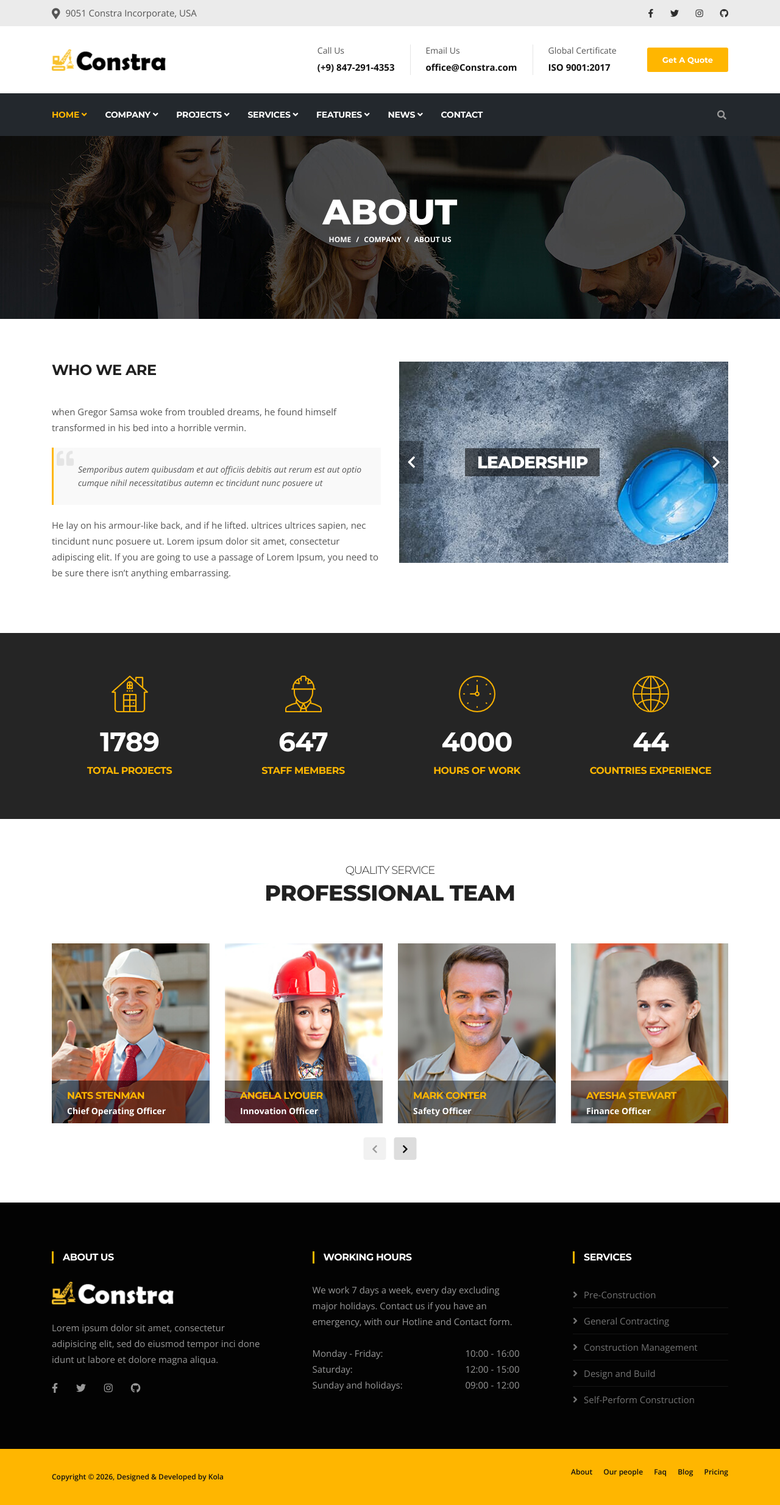
After one commit to Kolad3/gpart, a Flask app: page /about/ in a window 1280 px wide. The commit adds this page. Shown: the whole page at 61% size. Run offline with Flask 3, Linux system fonts and the light colour scheme; some libraries are stand-ins or nearby versions.

Commit message:
created the pages for the navigation pane and successfully linked them to the backend routes while utilizing the template structure

```diff
--- a/pkg/routes.py
+++ b/pkg/routes.py
@@ -4,3 +4,15 @@ from flask import render_template
 @app.route('/')
 def home():
     return render_template('index.html')
+
+@app.route('/about/')
+def about():
+    return render_template('about.html')
+
+@app.route('/team/')
+def team():
+    return render_template('team.html')
+
+@app.route('/testimonials/')
+def testimonials():
+    return render_template('testimonials.html')
--- /dev/null
+++ b/pkg/templates/about.html
@@ -0,0 +1,257 @@
+{% extends "template.html" %}
+{% block content %}
+<div id="banner-area" class="banner-area" style="background-image:url(/static/images/banner/banner1.jpg)">
+  <div class="banner-text">
+    <div class="container">
+        <div class="row">
+          <div class="col-lg-12">
+              <div class="banner-heading">
+                <h1 class="banner-title">About</h1>
+                <nav aria-label="breadcrumb">
+                    <ol class="breadcrumb justify-content-center">
+                      <li class="breadcrumb-item"><a href="#">Home</a></li>
+                      <li class="breadcrumb-item"><a href="#">company</a></li>
+                      <li class="breadcrumb-item active" aria-current="page">About Us</li>
+                    </ol>
+                </nav>
+              </div>
+          </div><!-- Col end -->
+        </div><!-- Row end -->
+    </div><!-- Container end -->
+  </div><!-- Banner text end -->
+</div><!-- Banner area end -->
+
+<section id="main-container" class="main-container">
+  <div class="container">
+    <div class="row">
+        <div class="col-lg-6">
+          <h3 class="column-title">Who We Are</h3>
+          <p>when Gregor Samsa woke from troubled dreams, he found himself transformed in his bed into a horrible vermin.</p>
+          <blockquote><p>Semporibus autem quibusdam et aut officiis debitis aut rerum est aut optio cumque nihil necessitatibus autemn ec tincidunt nunc posuere ut</p></blockquote>
+          <p>He lay on his armour-like  back, and if he lifted. ultrices ultrices sapien, nec tincidunt nunc posuere ut. Lorem ipsum dolor sit amet, consectetur adipiscing elit. If you are going to use a passage of Lorem Ipsum, you need to be sure there isn’t anything embarrassing.</p>
+
+        </div><!-- Col end -->
+
+        <div class="col-lg-6 mt-5 mt-lg-0">
+
+          <div id="page-slider" class="page-slider small-bg">
+
+              <div class="item" style="background-image:url(/static/images/slider-pages/slide-page1.jpg)">
+                <div class="container">
+                    <div class="box-slider-content">
+                      <div class="box-slider-text">
+                          <h2 class="box-slide-title">Leadership</h2>
+                      </div>
+                    </div>
+                </div>
+              </div><!-- Item 1 end -->
+
+              <div class="item" style="background-image:url(/static/images/slider-pages/slide-page2.jpg)">
+                <div class="container">
+                    <div class="box-slider-content">
+                      <div class="box-slider-text">
+                          <h2 class="box-slide-title">Relationships</h2>
+                      </div>
+                    </div>
+                </div>
+              </div><!-- Item 1 end -->
+
+              <div class="item" style="background-image:url(/static/images/slider-pages/slide-page3.jpg)">
+                <div class="container">
+                    <div class="box-slider-content">
+                      <div class="box-slider-text">
+                          <h2 class="box-slide-title">Performance</h2>
+                      </div>
+                    </div>
+                </div>
+              </div><!-- Item 1 end -->
+          </div><!-- Page slider end-->
+
+
+        </div><!-- Col end -->
+    </div><!-- Content row end -->
+
+  </div><!-- Container end -->
+</section><!-- Main container end -->
+
+
+<section id="facts" class="facts-area dark-bg">
+  <div class="container">
+    <div class="facts-wrapper">
+        <div class="row">
+          <div class="col-md-3 col-sm-6 ts-facts">
+              <div class="ts-facts-img">
+                <img loading="lazy" src="/static/images/icon-image/fact1.png" alt="facts-img">
+              </div>
+              <div class="ts-facts-content">
+                <h2 class="ts-facts-num"><span class="counterUp" data-count="1789">0</span></h2>
+                <h3 class="ts-facts-title">Total Projects</h3>
+              </div>
+          </div><!-- Col end -->
+
+          <div class="col-md-3 col-sm-6 ts-facts mt-5 mt-sm-0">
+              <div class="ts-facts-img">
+                <img loading="lazy" src="/static/images/icon-image/fact2.png" alt="facts-img">
+              </div>
+              <div class="ts-facts-content">
+                <h2 class="ts-facts-num"><span class="counterUp" data-count="647">0</span></h2>
+                <h3 class="ts-facts-title">Staff Members</h3>
+              </div>
+          </div><!-- Col end -->
+
+          <div class="col-md-3 col-sm-6 ts-facts mt-5 mt-md-0">
+              <div class="ts-facts-img">
+                <img loading="lazy" src="/static/images/icon-image/fact3.png" alt="facts-img">
+              </div>
+              <div class="ts-facts-content">
+                <h2 class="ts-facts-num"><span class="counterUp" data-count="4000">0</span></h2>
+                <h3 class="ts-facts-title">Hours of Work</h3>
+              </div>
+          </div><!-- Col end -->
+
+          <div class="col-md-3 col-sm-6 ts-facts mt-5 mt-md-0">
+              <div class="ts-facts-img">
+                <img loading="lazy" src="/static/images/icon-image/fact4.png" alt="facts-img">
+              </div>
+              <div class="ts-facts-content">
+                <h2 class="ts-facts-num"><span class="counterUp" data-count="44">0</span></h2>
+                <h3 class="ts-facts-title">Countries Experience</h3>
+              </div>
+          </div><!-- Col end -->
+
+        </div> <!-- Facts end -->
+    </div>
+    <!--/ Content row end -->
+  </div>
+  <!--/ Container end -->
+</section><!-- Facts end -->
+
+<section id="ts-team" class="ts-team">
+  <div class="container">
+    <div class="row text-center">
+        <div class="col-lg-12">
+          <h2 class="section-title">Quality Service</h2>
+          <h3 class="section-sub-title">Professional Team</h3>
+        </div>
+    </div><!--/ Title row end -->
+
+    <div class="row">
+        <div class="col-lg-12">
+          <div id="team-slide" class="team-slide">
+              <div class="item">
+                <div class="ts-team-wrapper">
+                    <div class="team-img-wrapper">
+                      <img loading="lazy" class="w-100" src="/static/images/team/team1.jpg" alt="team-img">
+                    </div>
+                    <div class="ts-team-content">
+                      <h3 class="ts-name">Nats Stenman</h3>
+                      <p class="ts-designation">Chief Operating Officer</p>
+                      <p class="ts-description">Nats Stenman began his career in construction with boots on the ground</p>
+                      <div class="team-social-icons">
+                          <a target="_blank" href="#"><i class="fab fa-facebook-f"></i></a>
+                          <a target="_blank" href="#"><i class="fab fa-twitter"></i></a>
+                          <a target="_blank" href="#"><i class="fab fa-google-plus"></i></a>
+                          <a target="_blank" href="#"><i class="fab fa-linkedin"></i></a>
+                      </div><!--/ social-icons-->
+                    </div>
+                </div><!--/ Team wrapper end -->
+              </div><!-- Team 1 end -->
+
+              <div class="item">
+                <div class="ts-team-wrapper">
+                    <div class="team-img-wrapper">
+                      <img loading="lazy" class="w-100" src="/static/images/team/team2.jpg" alt="team-img">
+                    </div>
+                    <div class="ts-team-content">
+                      <h3 class="ts-name">Angela Lyouer</h3>
+                      <p class="ts-designation">Innovation Officer</p>
+                      <p class="ts-description">Nats Stenman began his career in construction with boots on the ground</p>
+                      <div class="team-social-icons">
+                          <a target="_blank" href="#"><i class="fab fa-facebook-f"></i></a>
+                          <a target="_blank" href="#"><i class="fab fa-twitter"></i></a>
+                          <a target="_blank" href="#"><i class="fab fa-linkedin"></i></a>
+                      </div><!--/ social-icons-->
+                    </div>
+                </div><!--/ Team wrapper end -->
+              </div><!-- Team 2 end -->
+
+              <div class="item">
+                <div class="ts-team-wrapper">
+                    <div class="team-img-wrapper">
+                      <img loading="lazy" class="w-100" src="/static/images/team/team3.jpg" alt="team-img">
+                    </div>
+                    <div class="ts-team-content">
+                      <h3 class="ts-name">Mark Conter</h3>
+                      <p class="ts-designation">Safety Officer</p>
+                      <p class="ts-description">Nats Stenman began his career in construction with boots on the ground</p>
+                      <div class="team-social-icons">
+                          <a target="_blank" href="#"><i class="fab fa-twitter"></i></a>
+                          <a target="_blank" href="#"><i class="fab fa-google-plus"></i></a>
+                          <a target="_blank" href="#"><i class="fab fa-linkedin"></i></a>
+                      </div><!--/ social-icons-->
+                    </div>
+                </div><!--/ Team wrapper end -->
+              </div><!-- Team 3 end -->
+
+              <div class="item">
+                <div class="ts-team-wrapper">
+                    <div class="team-img-wrapper">
+                      <img loading="lazy" class="w-100" src="/static/images/team/team4.jpg" alt="team-img">
+                    </div>
+                    <div class="ts-team-content">
+                      <h3 class="ts-name">Ayesha Stewart</h3>
+                      <p class="ts-designation">Finance Officer</p>
+                      <p class="ts-description">Nats Stenman began his career in construction with boots on the ground</p>
+                      <div class="team-social-icons">
+                          <a target="_blank" href="#"><i class="fab fa-facebook-f"></i></a>
+                          <a target="_blank" href="#"><i class="fab fa-twitter"></i></a>
+                          <a target="_blank" href="#"><i class="fab fa-google-plus"></i></a>
+                          <a target="_blank" href="#"><i class="fab fa-linkedin"></i></a>
+                      </div><!--/ social-icons-->
+                    </div>
+                </div><!--/ Team wrapper end -->
+              </div><!-- Team 4 end -->
+
+              <div class="item">
+                <div class="ts-team-wrapper">
+                    <div class="team-img-wrapper">
+                      <img loading="lazy" class="w-100" src="/static/images/team/team5.jpg" alt="team-img">
+                    </div>
+                    <div class="ts-team-content">
+                      <h3 class="ts-name">Dave Clarkte</h3>
+                      <p class="ts-designation">Civil Engineer</p>
+                      <p class="ts-description">Nats Stenman began his career in construction with boots on the ground</p>
+                      <div class="team-social-icons">
+                          <a target="_blank" href="#"><i class="fab fa-twitter"></i></a>
+                          <a target="_blank" href="#"><i class="fab fa-google-plus"></i></a>
+                          <a target="_blank" href="#"><i class="fab fa-linkedin"></i></a>
+                      </div><!--/ social-icons-->
+                    </div>
+                </div><!--/ Team wrapper end -->
+              </div><!-- Team 5 end -->
+
+              <div class="item">
+                <div class="ts-team-wrapper">
+                    <div class="team-img-wrapper">
+                      <img loading="lazy" class="w-100" src="/static/images/team/team6.jpg" alt="team-img">
+                    </div>
+                    <div class="ts-team-content">
+                      <h3 class="ts-name">Elton Joe</h3>
+                      <p class="ts-designation">Site Supervisor</p>
+                      <p class="ts-description">Nats Stenman began his career in construction with boots on the ground</p>
+                      <div class="team-social-icons">
+                          <a target="_blank" href="#"><i class="fab fa-facebook-f"></i></a>
+                          <a target="_blank" href="#"><i class="fab fa-twitter"></i></a>
+                          <a target="_blank" href="#"><i class="fab fa-google-plus"></i></a>
+                          <a target="_blank" href="#"><i class="fab fa-linkedin"></i></a>
+                      </div><!--/ social-icons-->
+                    </div>
+                </div><!--/ Team wrapper end -->
+              </div><!-- Team 6 end -->
+
+          </div><!-- Team slide end -->
+        </div>
+    </div><!--/ Content row end -->
+  </div><!--/ Container end -->
+</section><!--/ Team end -->
+{% endblock %}
--- a/pkg/templates/template.html
+++ b/pkg/templates/template.html
@@ -163,17 +163,16 @@ FACEBOOK: https://www.facebook.com/themefisher
                       <li class="nav-item dropdown active">
                           <a href="#" class="nav-link dropdown-toggle" data-toggle="dropdown">Home <i class="fa fa-angle-down"></i></a>
                           <ul class="dropdown-menu" role="menu">
-                            <li class="active"><a href="index.html">Home One</a></li>
-                            <li><a href="index-2.html">Home Two</a></li>
+                            <li class="active"><a href="{{ url_for('home') }}">Home page</a></li>
                           </ul>
                       </li>
 
                       <li class="nav-item dropdown">
                           <a href="#" class="nav-link dropdown-toggle" data-toggle="dropdown">Company <i class="fa fa-angle-down"></i></a>
                           <ul class="dropdown-menu" role="menu">
-                            <li><a href="about.html">About Us</a></li>
-                            <li><a href="team.html">Our People</a></li>
-                            <li><a href="testimonials.html">Testimonials</a></li>
+                            <li><a href="{{ url_for('about') }}">About Us</a></li>
+                            <li><a href="{{ url_for('team') }}">Our People</a></li>
+                            <li><a href="{{ url_for('testimonials') }}">Testimonials</a></li>
                             <li><a href="faq.html">Faq</a></li>
                             <li><a href="pricing.html">Pricing</a></li>
                           </ul>
```
Also changed, not shown: pkg/templates/team.html (added, +166 -0 lines), pkg/templates/testimonials.html (added, +86 -0 lines).
